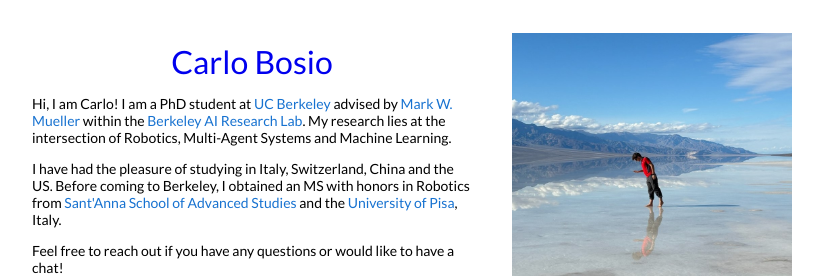
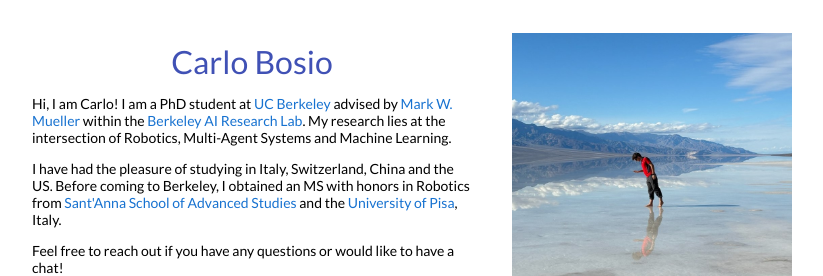
Before and after one commit to carlobosio/carlobosio.github.io, a Jekyll site: the page built from _posts/2024-05-25-layout.markdown, in a window 1280 px wide. Shown: the top 276 px of the page, without its empty margins (228-1051 px from the left). Built offline with Jekyll 4.4.1, drawn with Linux system fonts in a browser that asks for light colours.

Commit message:
changed color in name

```diff
--- a/_layouts/default.html
+++ b/_layouts/default.html
@@ -31,7 +31,7 @@
         <table style="width:100%;border:0px;border-spacing:0px;border-collapse:separate;margin-right:auto;margin-left:auto;">
           <tr style="padding:0px">
             <td style="padding:2.5%;width:60%;vertical-align:middle">
-              <h1 style="color: #0000EE;">
+              <h1 style="color: #4051b5;">
                 Carlo Bosio
               </h1>
               <p>Hi, I am Carlo! I am a PhD student at <a href="https://www.berkeley.edu/">UC Berkeley</a> advised by <a href="https://hiperlab.berkeley.edu/members/mark-w-mueller/">Mark W. Mueller</a> within the <a href="https://bair.berkeley.edu/">Berkeley AI Research Lab</a>. My research lies at the intersection of Robotics, Multi-Agent Systems and Machine Learning.
```
